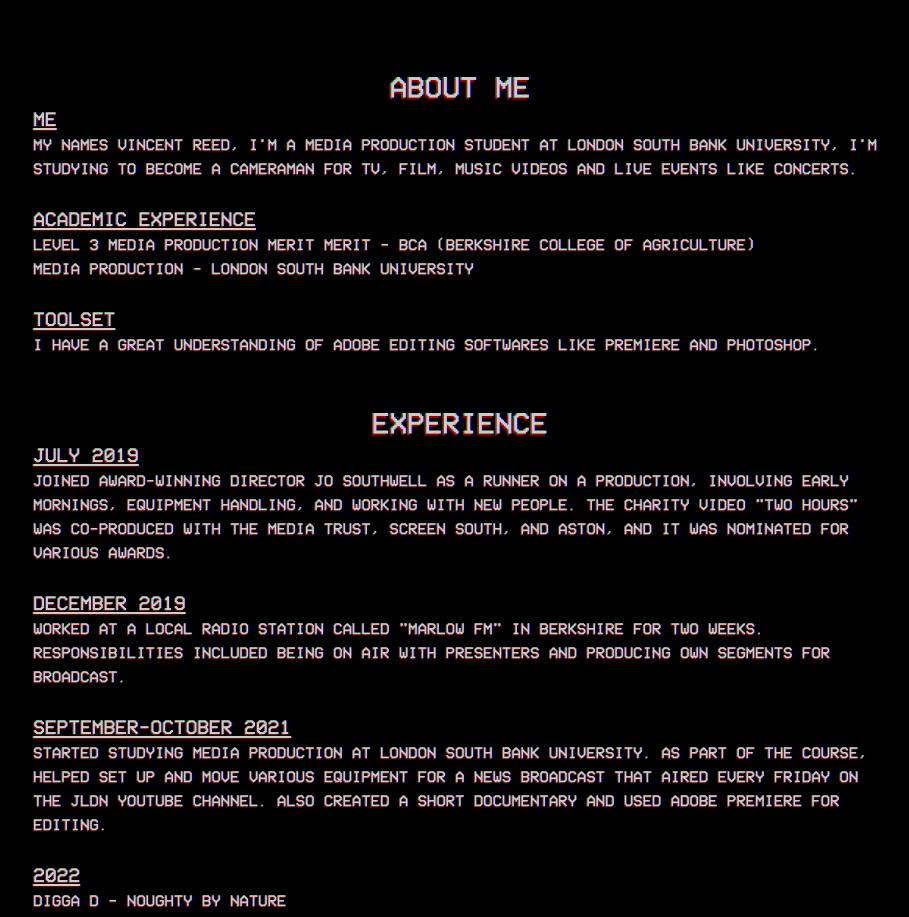
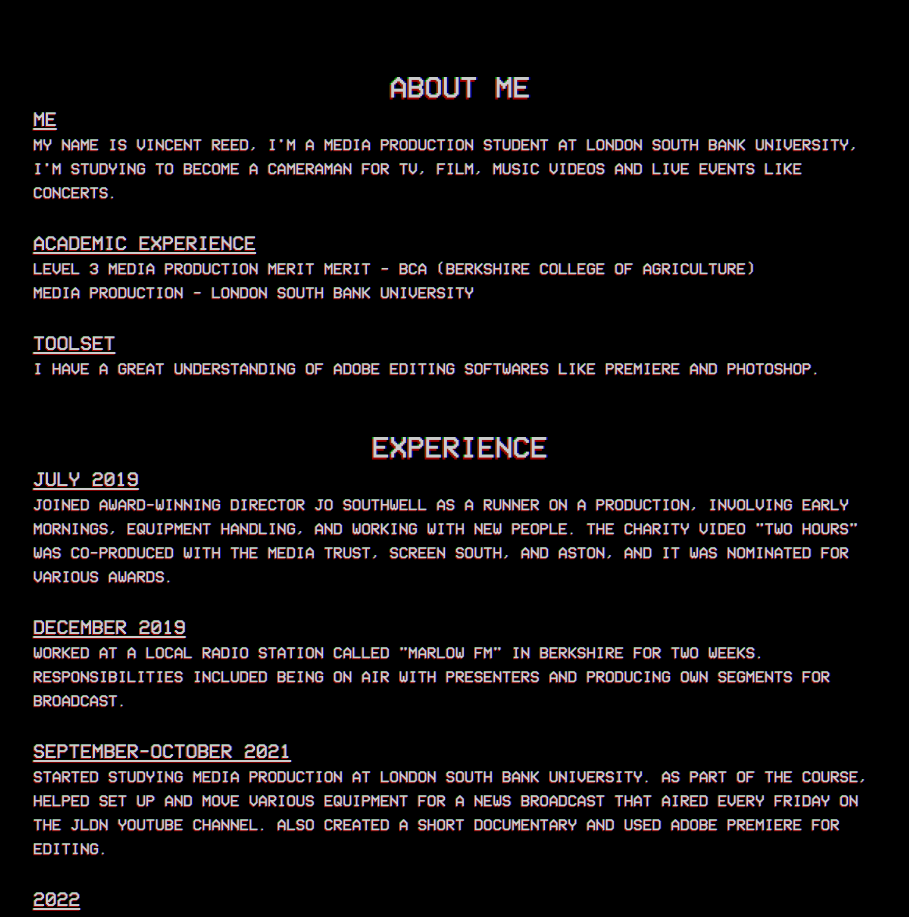
Before and after one commit to Max-Beier/vincent-reed-portfolio, a SvelteKit app: page / in a window 1280 px wide. Shown: the part 780-1697 px from the top of the page, without its empty margins (180-1089 px from the left). Built offline with nearby package versions, Linux system fonts and the light colour scheme; grey boxes are pictures that could not be loaded.

Commit message:
fixed typo

```diff
--- a/src/routes/+page.svelte
+++ b/src/routes/+page.svelte
@@ -37,7 +37,7 @@
       <div class="vhs text-left">
         <u class="text-xl">Me</u>
         <p>
-          My names Vincent Reed, I'm a Media Production student at London South
+          My name is Vincent Reed, I'm a Media Production student at London South
           Bank University, I'm studying to become a cameraman for TV, Film,
           Music Videos and Live events like concerts.
         </p>
```
